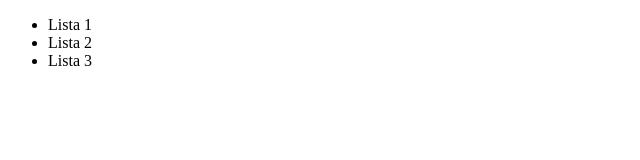
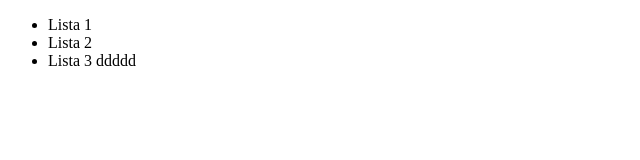
Before and after one commit to lcarrasc/git-hub-testing, a plain HTML site: page index.html in a window 1280 px wide. Shown: the full height of the page, 0-640 px from the left. Drawn offline with Linux system fonts and the light colour scheme.

Commit message:
cambio lista 3

```diff
--- a/index.html
+++ b/index.html
@@ -10,7 +10,7 @@
     <ul>
         <li>Lista 1</li>
         <li>Lista 2</li>
-        <li>Lista 3</li>
+        <li>Lista 3 ddddd</li>
     </ul>
 </body>
 </html>
```
